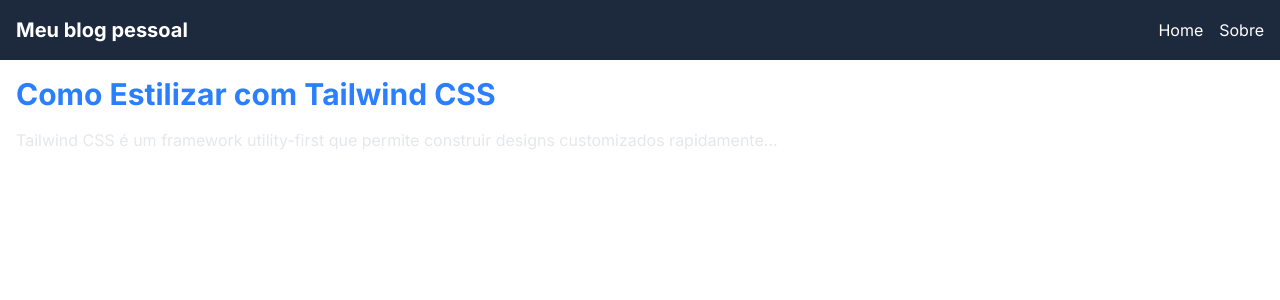
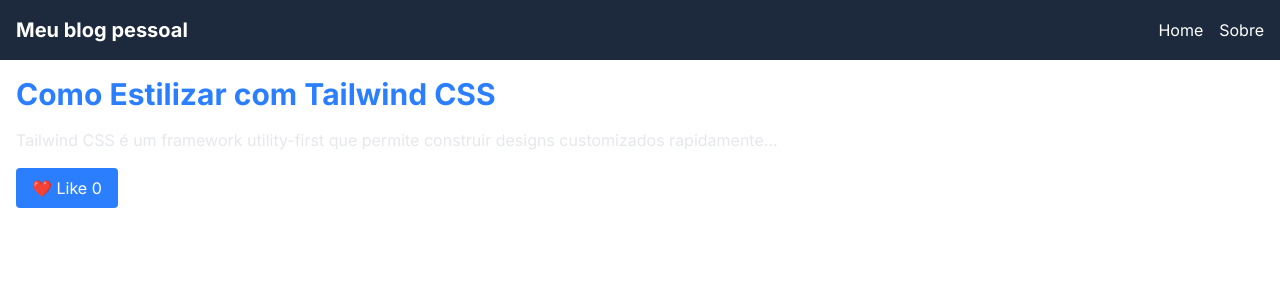
Before and after one commit to ChristalCamillo/desenvolve, a Next.js app in the folder blog/meu-blog-pessoal/: page /blog/como-estilizar-com-tailwind-css in a window 1280 px wide. Shown: the top 300 px of the page. Built offline with nearby package versions, Linux system fonts and the light colour scheme.

Commit message:
criando um botão de likes para servir de client component. precisa de atualização de persistencia dos likes

```diff
--- a/blog/meu-blog-pessoal/src/app/blog/[slug]/page.tsx
+++ b/blog/meu-blog-pessoal/src/app/blog/[slug]/page.tsx
@@ -1,5 +1,6 @@
 import { posts } from "@/data/posts";
 import { notFound } from "next/navigation";
+import LikeButton from "@/components/LikeButton";
 
 type Props = {
   params: {
@@ -25,6 +26,7 @@ export default function PostPage({ params }: Props) {
       <div>
         <h1 className="text-blue-500 text-3xl font-bold mb-4">{post.title}</h1>
         <p className="text-gray-200">{post.content}</p>
+        <LikeButton />
       </div>
     </main>
   );
--- /dev/null
+++ b/blog/meu-blog-pessoal/src/components/LikeButton.tsx
@@ -0,0 +1,27 @@
+// Isso diz ao Next.js: "Este componente é interativo e precisa rodar no navegador."
+"use client";
+
+// O useState é um "Hook" que permite ao nosso componente ter "memória" (estado).
+import { useState } from "react";
+
+export default function LikeButton() {
+  // Criação de um estado para guardar o número de curtidas.
+  // `likes` é o valor atual, `setLikes` é a função para atualizar esse valor.
+  // Começa com 0.
+  const [likes, setLiked] = useState(0);
+
+  function handleLike() {
+    // Quando o botão é clicado, atualizamos o estado, adicionando 1 ao valor anterior.
+    setLiked(likes + 1);
+  }
+
+  //O botão usa o evento 'onClick' para chamar nossa função.
+  return (
+    <button
+      onClick={handleLike}
+      className="mt-4 px-4 py-2 bg-blue-500 text-white rounded hover:bg-blue-600"
+    >
+      ❤️ Like {likes}
+    </button>
+  );
+}
```
